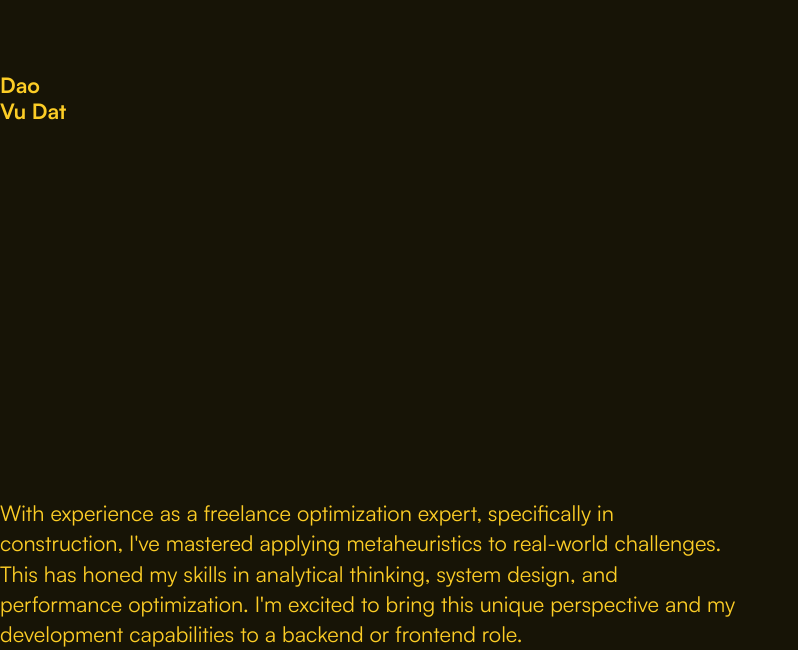
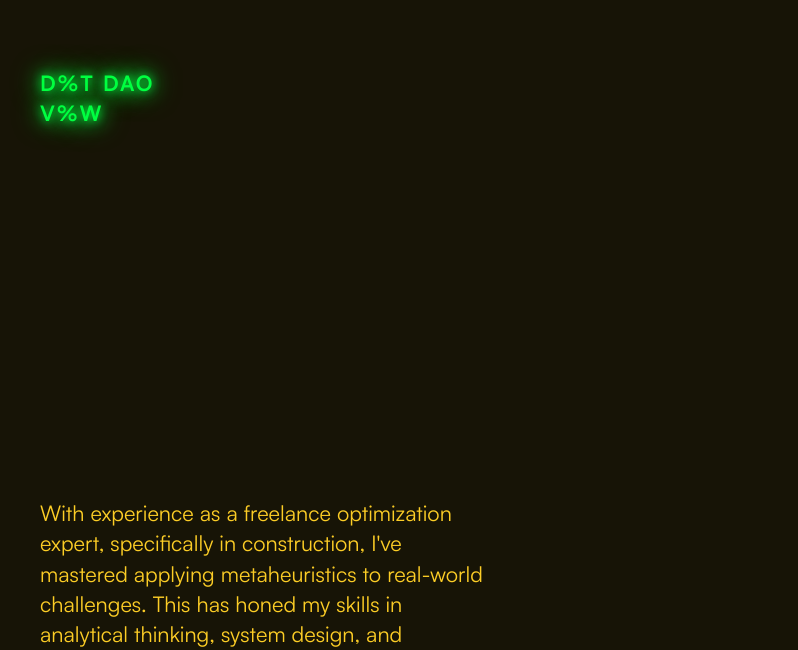
Before and after one commit to DaoVuDat/cv-payload-cms, a Nuxt app in the folder frontend/: page / in a window 1280 px wide. Shown: the part 302-952 px from the top of the page, without its empty margins (0-798 px from the left). Built offline with nearby package versions, Linux system fonts and the light colour scheme.

Commit message:
add some scramble text

```diff
--- a/frontend/app/assets/css/compositions/cover.css
+++ b/frontend/app/assets/css/compositions/cover.css
@@ -1,7 +1,7 @@
 .cover {
   display: flex;
   flex-direction: column;
-  min-block-size: 100vh;
+  min-block-size: var(--cover-min-block-size, 100vh);
   padding: var(--padding, 0);
 }
 
--- a/frontend/app/assets/css/compositions/index.css
+++ b/frontend/app/assets/css/compositions/index.css
@@ -11,3 +11,4 @@
 @import './switcher.css';
 @import './flow.css';
 @import './repel.css';
+@import './wrapper.css';
--- a/frontend/app/components/hero.vue
+++ b/frontend/app/components/hero.vue
@@ -1,19 +1,116 @@
 <script setup lang="ts">
+import { ref, onMounted, onUnmounted } from 'vue'
 
-defineProps<{
-  padding?: string;
-}>();
+const { $gsap: gsap } = useNuxtApp()
 
+const originalText = 'Dat Dao Vu.'
+const targetText = 'Developer.'
+const chars = 'ABCDEFGHIJKLMNOPQRSTUVWXYZ0123456789!@#$%^&*()_+-=[]{}|;:,.<>?'
 
+const isAnimating = ref(false)
+const currentState = ref<'original' | 'target'>('original')
+
+// Declare variables for timeline and intervals
+let autoTimeline: any = null
+
+// Scramble effect function with static D
+function scrambleText(element: HTMLElement, finalText: string, duration = 1000): Promise<void> {
+  return new Promise((resolve) => {
+    const startTime = Date.now()
+    const startText = element.textContent?.replace(/\s*<span.*?<\/span>/, '').trim() || ''
+    const maxLength = Math.max(startText.length, finalText.length)
+
+    const scrambleInterval = setInterval(() => {
+      const elapsed = Date.now() - startTime
+      const progress = Math.min(elapsed / duration, 1)
+
+      let scrambledText = ''
+
+      for (let i = 0; i < maxLength; i++) {
+        // Keep 'D' static at the beginning
+        if (i === 0 && (finalText.startsWith('D') || startText.startsWith('D'))) {
+          scrambledText += 'D'
+        } else if (i < finalText.length && Math.random() < progress) {
+          scrambledText += finalText[i]
+        } else if (i < finalText.length) {
+          scrambledText += chars[Math.floor(Math.random() * chars.length)]
+        }
+      }
+
+      element.innerHTML = scrambledText
+
+      if (progress >= 1) {
+        clearInterval(scrambleInterval)
+        element.innerHTML = finalText
+        resolve()
+      }
+    }, 50)
+  })
+}
+
+// Transform animation
+async function transformText(toTarget = true) {
+  if (isAnimating.value) return
+  isAnimating.value = true
+
+  // Add screen shake
+  gsap.to('.container', {
+    x: () => Math.random() * 4 - 2,
+    y: () => Math.random() * 4 - 2,
+    duration: 0.05,
+    repeat: 10,
+    yoyo: true,
+    ease: "power2.inOut",
+    onComplete: () => {
+      gsap.set('.container', { x: 0, y: 0 })
+    }
+  })
+
+  const hackerText = document.getElementById('hackerText')
+  if (hackerText) {
+    const newText = toTarget ? targetText : originalText
+    await scrambleText(hackerText, newText, 1500)
+  }
+
+  currentState.value = toTarget ? 'target' : 'original'
+  isAnimating.value = false
+}
+
+// Auto-cycle function
+function startAutoCycle() {
+  autoTimeline = gsap.timeline({ repeat: -1 })
+  autoTimeline
+      .add(() => transformText(true))
+      .to({}, { duration: 2.5 })
+      .add(() => transformText(false))
+      .to({}, { duration: 2.5 })
+}
+
+onMounted(() => {
+  // Initialize
+  setTimeout(startAutoCycle, 2000)
+
+})
+
+onUnmounted(() => {
+  if (autoTimeline) autoTimeline.kill()
+})
 </script>
 
 <template>
-  <div class="hero" :style="{'--padding': padding}">
-    <div class="[layout] cover">
-      <div class="
-      [layout] cluster"
-           style="--flow-space: 2rem;">
-        <h1 class="font-bold">Dao Vu Dat</h1>
+  <div class="container hero">
+    <div class="[layout] cover wrapper [utilities] uppercase">
+      <div class=" [layout] cluster">
+        <h1 class="[utilities] font-bold">
+          <span
+              class="hacker-text"
+              id="hackerText"
+          >
+            Dat Dao Vu
+          </span>
+          <span class="cursor"></span>
+        </h1>
+
       </div>
     </div>
   </div>
@@ -25,16 +122,83 @@ defineProps<{
   container-name: hero;
 }
 
-@container hero (width < var(--breakpoint-mid)) {
+@container hero (width < 700px) {
   .hero > * {
-    --cover-centered-margin: 0;
+    --cover-centered-margin: 5rem;
+    --cover-min-block-size: 50vh;
   }
 
+  h1 {
+    font-size: var(--size-step-10);
+  }
+}
+
+.container {
+  position: relative;
 
 }
 
 h1 {
-  font-size: var(--size-step-10);
-  max-width: 7ch;
+  font-size: var(--size-step-9);
+  line-height: var(--leading-flat);
+  max-width: 10ch;
+  hyphens: auto;
+  color: #00ff41;
+  text-shadow:
+      0 0 10px #00ff41,
+      0 0 20px #00ff41,
+      0 0 30px #00ff41;
+  letter-spacing: 0.1em;
+  cursor: pointer;
+  position: relative;
+  display: inline-block;
+  transition: all 0.3s ease;
+  word-wrap: break-word;
+  overflow-wrap: break-word;
+}
+
+.hacker-text:hover {
+  text-shadow:
+      0 0 20px #00ff41,
+      0 0 40px #00ff41,
+      0 0 60px #00ff41,
+      0 0 80px #00ff41;
+}
+
+.cursor {
+  display: inline-block;
+  background: #00ff41;
+  width: 3px;
+  height: 0.75em;
+  margin-left: 3px;
+  animation: blink 1s infinite;
+}
+
+@keyframes blink {
+  0%, 50% { opacity: 1; }
+  51%, 100% { opacity: 0; }
+}
+
+.matrix-bg {
+  position: fixed;
+  top: 0;
+  left: 0;
+  width: 100%;
+  height: 100%;
+  pointer-events: none;
+  z-index: -1;
+}
+
+.matrix-char {
+  position: absolute;
+  color: #003300;
+  font-family: 'JetBrains Mono', monospace;
+  font-size: 14px;
+  animation: fall linear infinite;
+}
+
+@keyframes fall {
+  0% { transform: translateY(-100vh); opacity: 1; }
+  100% { transform: translateY(100vh); opacity: 0; }
 }
 </style>
--- /dev/null
+++ b/frontend/app/components/intro.vue
@@ -0,0 +1,24 @@
+<script setup lang="ts">
+
+</script>
+
+<template>
+  <section class="wrapper">
+    <div class="cluster">
+      <p>
+        With experience as a freelance optimization expert, specifically in construction, I've mastered applying
+        metaheuristics to real-world challenges. This has honed my skills in analytical thinking, system design, and
+        performance optimization. I'm excited to bring this unique perspective and my development capabilities to a
+        backend or frontend role.
+      </p>
+    </div>
+  </section>
+</template>
+
+<style scoped>
+p {
+  font-size: var(--size-step-2);
+  line-height: var(--leading-loose);
+  max-width: 30ch;
+}
+</style>
--- a/frontend/app/pages/index.vue
+++ b/frontend/app/pages/index.vue
@@ -3,21 +3,10 @@
 </script>
 
 <template>
-  <Hero padding="var(--space-2xl-4xl)"/>
-  <section>
-    <p>
-      With experience as a freelance optimization expert, specifically in construction, I've mastered applying
-      metaheuristics to real-world challenges. This has honed my skills in analytical thinking, system design, and
-      performance optimization. I'm excited to bring this unique perspective and my development capabilities to a
-      backend or frontend role.
-    </p>
-  </section>
+  <Hero />
+  <Intro />
 </template>
 
 <style scoped>
-p {
-  font-size: var(--size-step-2);
-  line-height: var(--leading-loose);
-  max-width: 50ch;
-}
+
 </style>
--- a/frontend/app/plugins/gsap.client.js
+++ b/frontend/app/plugins/gsap.client.js
@@ -1,9 +1,10 @@
 import {gsap} from "gsap";
 import {ScrollTrigger} from "gsap/ScrollTrigger";
 import {ScrollSmoother} from "gsap/ScrollSmoother";
+import {TextPlugin} from "gsap/TextPlugin";
 
 export default defineNuxtPlugin((nuxtApp) => {
-    gsap.registerPlugin(ScrollTrigger, ScrollSmoother)
+    gsap.registerPlugin(ScrollTrigger, ScrollSmoother, TextPlugin);
 
     return {
         provide: {
--- a/frontend/package.json
+++ b/frontend/package.json
@@ -13,6 +13,7 @@
     "@tailwindcss/vite": "^4.1.8",
     "gsap": "^3.13.0",
     "nuxt": "^3.17.4",
+    "pixi.js": "^8.10.0",
     "tailwindcss": "^4.1.8",
     "vue": "^3.5.14",
     "vue-router": "^4.5.1"
```
Also changed, not shown: 1 other file (tests, documents, lock files or other folders).
